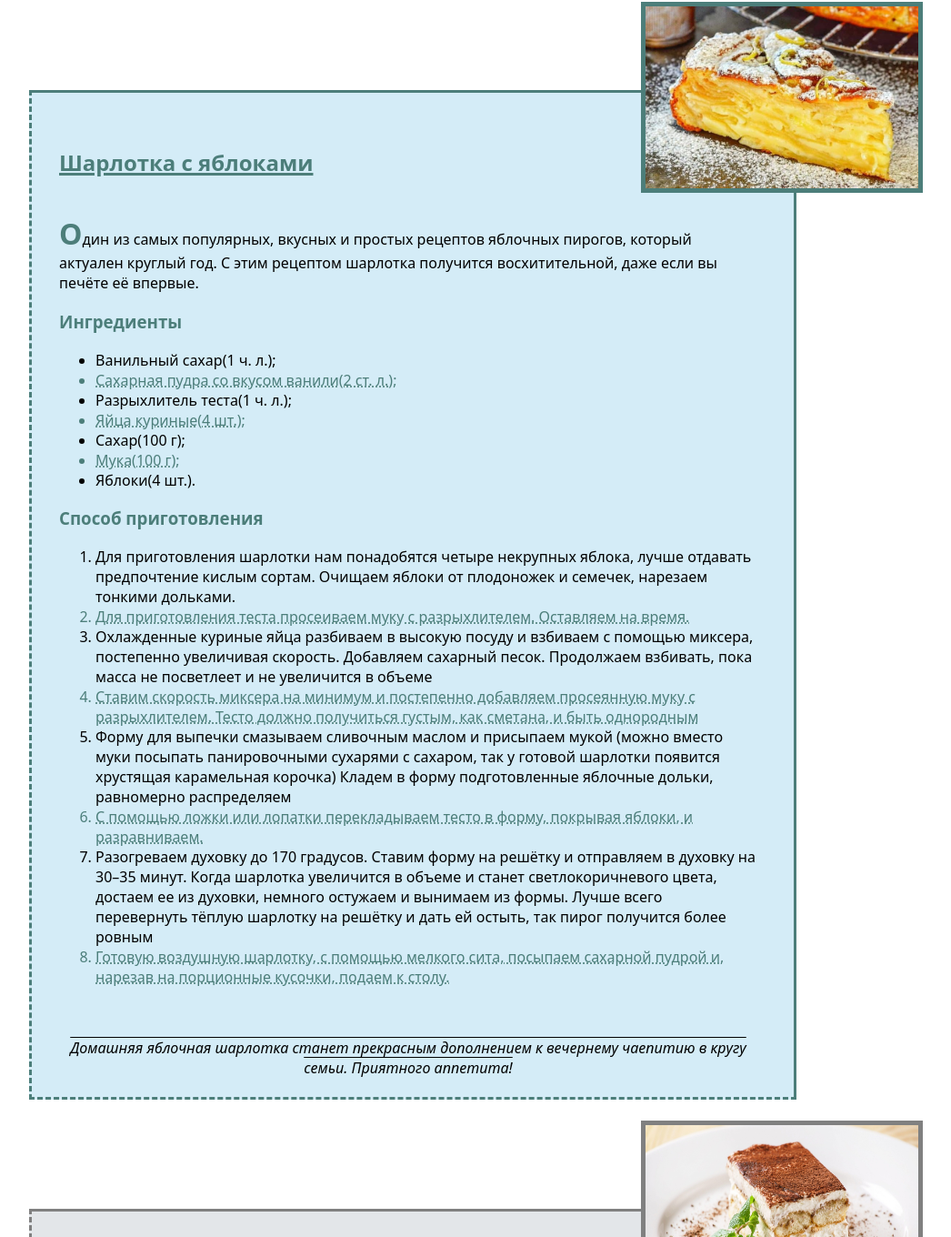
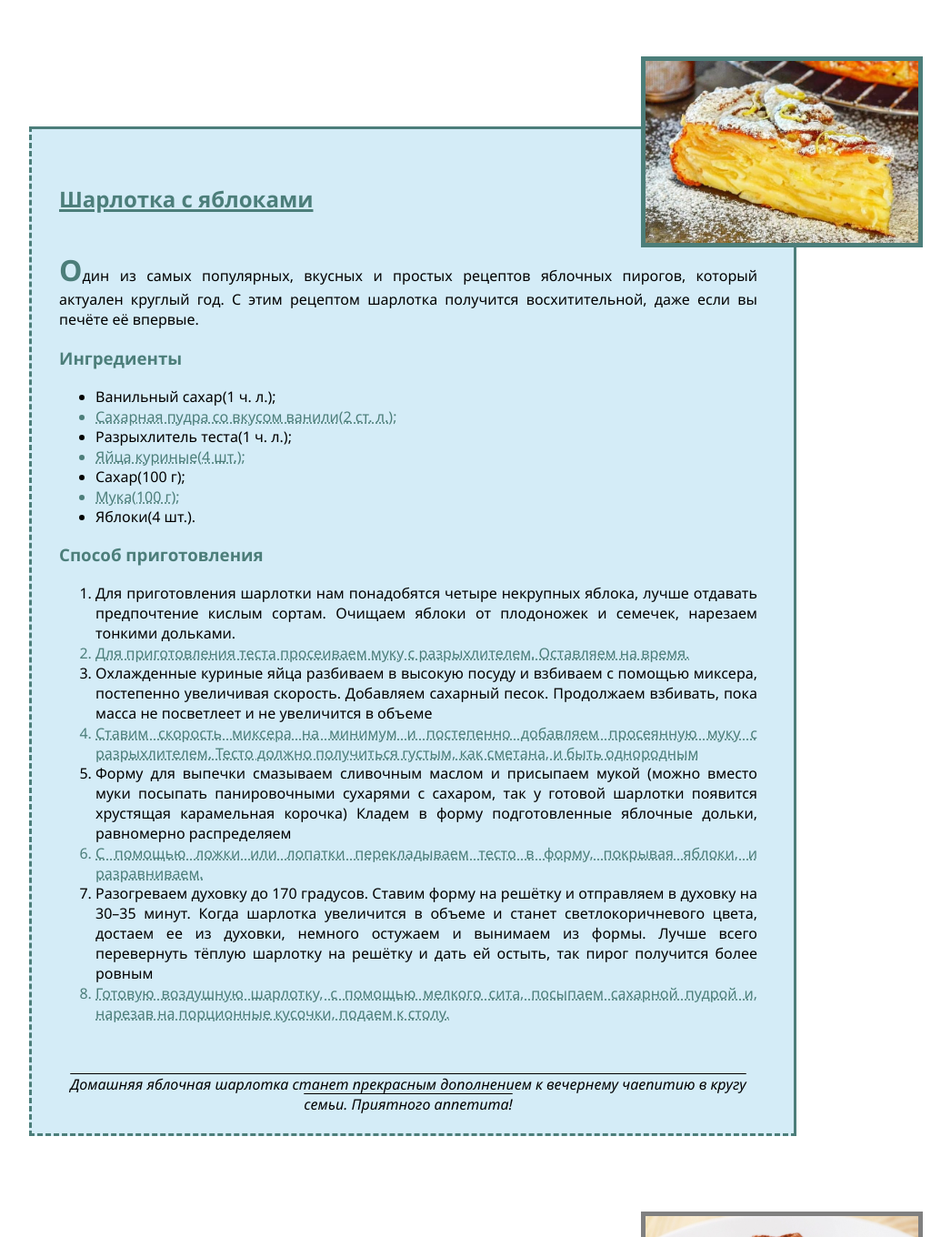
Before and after one commit to AnastasiyaArinenko/hw-8, a plain HTML site: page index.html in a window 1280 px wide. Shown: the part 100-1460 px from the top of the page at 91% size, without its empty margins (186-1232 px from the left). Drawn offline with Linux system fonts and the light colour scheme.

Commit message:
Little adjusments

```diff
--- a/index.css
+++ b/index.css
@@ -1,5 +1,6 @@
 * {
-  font-family:system-ui, -apple-system, BlinkMacSystemFont, 'Segoe UI', Roboto, Oxygen, Ubuntu, Cantarell, 'Open Sans', 'Helvetica Neue', sans-serif;
+  font-family: 'Segoe UI', Tahoma, Geneva, Verdana, sans-serif;
+  text-align: justify;
 }
 
 h1 {
@@ -10,7 +11,7 @@ h1 {
 }
 
 div {
-  margin: 15vh auto;
+  margin: 20vh auto;
   padding: 20px 40px 5px 30px;
   width: 60vw;
 
@@ -42,8 +43,7 @@ div.charlotte {
 
 .charlotte-photo {
   position: absolute;
-  top: -100px;
-  right: 200px;
+  top: -80px;
   left: 80%;
   border: 5px solid #4c7e7a;
 }
@@ -83,8 +83,7 @@ div.tiramisu {
 
 .tiramisu-photo {
   position: absolute;
-  top: -100px;
-  right: 200px;
+  top: -80px;
   left: 80%;
   border: 5px solid #808080;
 }
@@ -118,8 +117,7 @@ div.cookies {
 
 .cookies-photo{
   position: absolute;
-  top: -10%;
-  right: 200px;
+  top: -80px;
   left: 80%;
   border: 5px solid #1b5e3c;
 }
```
